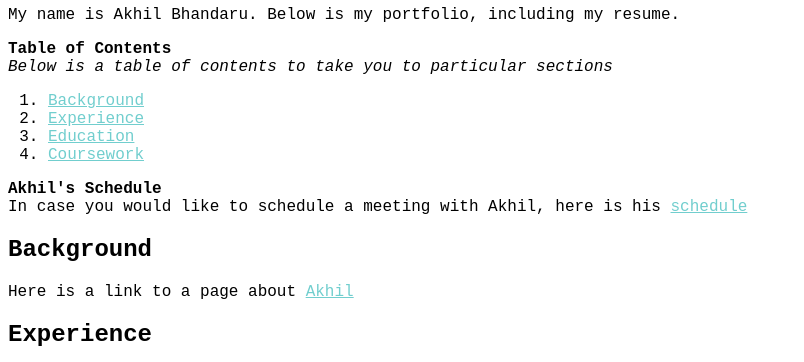
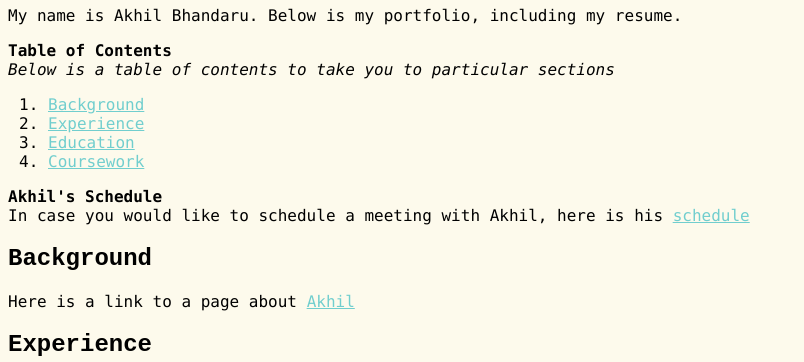
Before and after one commit to avbhandaru/Portfolio, a plain HTML site: page web/Learning/index.html in a window 1280 px wide. Shown: the part 74-436 px from the top of the page, without its empty margins (0-804 px from the left). Drawn offline with Linux system fonts and the light colour scheme.

Commit message:
2nd commit

```diff
--- /dev/null
+++ b/style.css
@@ -0,0 +1,25 @@
+body {
+    background-color: rgb(253, 250, 236);
+
+    font-family: "Lucida Console", Monaco, monospace;
+    font-size: 12pt;
+    color: black;
+}
+
+h1, h2, h3, h4, h5, h6 {
+    font-family: "Courier New", Monaco, monospace;
+}
+
+a {
+    color: rgb(113, 206, 206);
+}
+
+p {
+    /* font-family: "Lucida Console", Monaco, monospace; */
+    /* font-size: 20px; */
+    color: black;
+}
+
+table caption {
+    color: blue;
+}
--- a/test.css
+++ /dev/null
@@ -1,15 +0,0 @@
-body {
-    font-family: "Courier New", serif, monospace;
-    font-size: 16px;
-    color: black;
-}
-
-a {
-    color: rgb(113, 206, 206);
-}
-
-p {
-    /* font-family: "Arial", serif, sans-serif;
-    font-size: 20px; */
-    color: black;
-}
--- a/web/Learning/index.html
+++ b/web/Learning/index.html
@@ -3,7 +3,7 @@
 
 <head>
     <title>Akhil</title>
-    <link rel="stylesheet" href="style.css">
+    <link rel="stylesheet" type="text/css" href="../../style.css">
 </head>
 
 <body>
@@ -95,7 +95,6 @@
         Lynbrook High School is situated in San Jose, CA 95129.
         <ul>
             <li>Attended 2012 - 2016</li>
-            <li>G.E.D. High School Diploma</li>
             <li>AIME Qualifier 2015, 2016</li>
             <li>GPA 3.85</li>
         </ul>
--- a/web/Learning/style.css
+++ /dev/null
@@ -1,15 +0,0 @@
-body {
-    font-family: "Courier New", serif, monospace;
-    font-size: 16px;
-    color: black;
-}
-
-a {
-    color: rgb(113, 206, 206);
-}
-
-p {
-    /* font-family: "Arial", serif, sans-serif;
-    font-size: 20px; */
-    color: black;
-}
```
Also changed, not shown: web/Contact/index.html (+1 -0 lines), web/Schedule/index.html (+1 -1 lines), web/akhil/index.html (+1 -1 lines).
